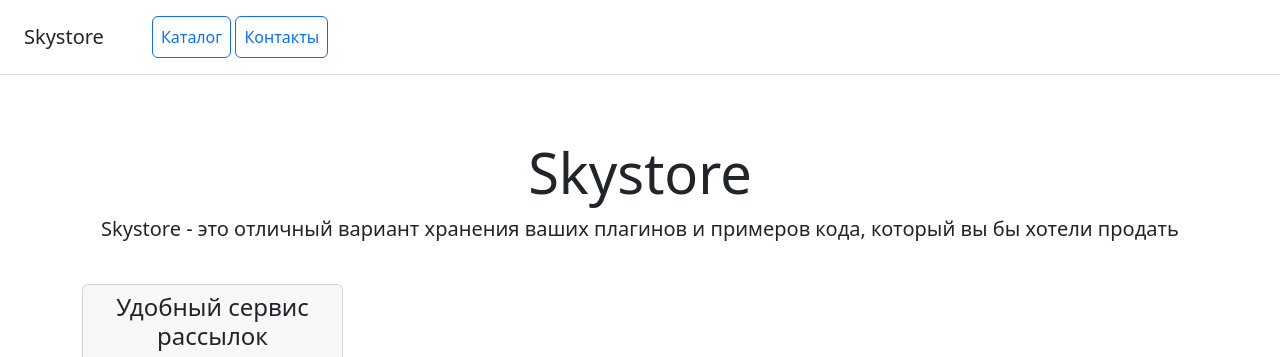
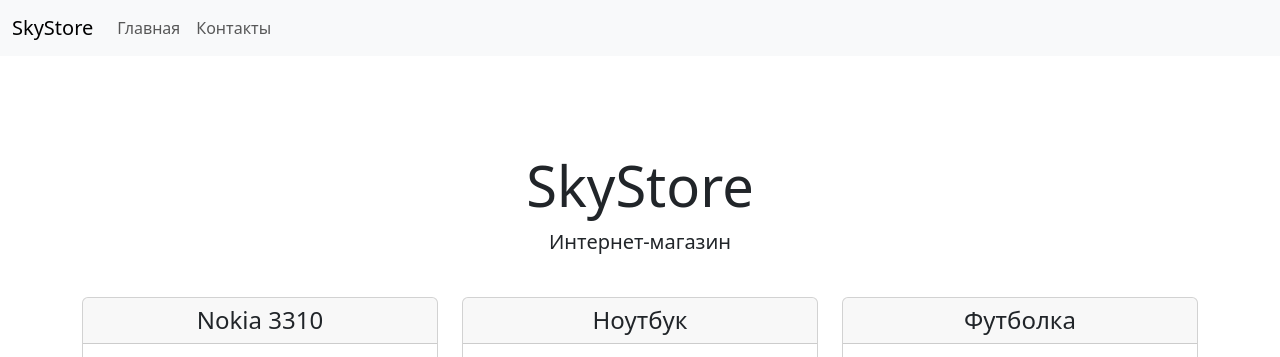
Before and after one commit to Carplatinum/skystore, a Django app: page / in a window 1280 px wide. Shown: the top 357 px of the page. Run offline with Django 5.2, Linux system fonts and the light colour scheme; data comes from the database, SQL or seed files in the repository; both versions use the stored data as it was after the commit.

Commit message:
добавлены контроллер и шаблон для страницы товара, обновлена главная страница, выделены базовый шаблон и подшаблон меню

```diff
--- /dev/null
+++ b/catalog/templates/catalog/base.html
@@ -0,0 +1,28 @@
+{% load static %}
+<!DOCTYPE html>
+<html lang="ru">
+<head>
+  <meta charset="UTF-8" />
+  <meta name="viewport" content="width=device-width, initial-scale=1" />
+  <title>{% block title %}SkyStore{% endblock %}</title>
+  <!-- Bootstrap CSS -->
+  <link href="https://cdn.jsdelivr.net/npm/bootstrap@5.3.0/dist/css/bootstrap.min.css" rel="stylesheet" />
+  <link rel="stylesheet" href="{% static 'css/style.css' %}" />
+</head>
+<body>
+  {# Подключаем главное меню #}
+  {% include 'catalog/menu.html' %}
+
+  <main class="container py-4">
+    {% block content %}
+    {% endblock %}
+  </main>
+
+  <footer class="pt-4 my-md-5 pt-md-5 border-top text-center">
+    <small class="d-block mb-3 text-muted">&copy; 2025 SkyStore</small>
+  </footer>
+
+  <!-- Bootstrap JS Bundle -->
+  <script src="https://cdn.jsdelivr.net/npm/bootstrap@5.3.0/dist/js/bootstrap.bundle.min.js"></script>
+</body>
+</html>
--- a/catalog/templates/catalog/home.html
+++ b/catalog/templates/catalog/home.html
@@ -1,80 +1,46 @@
-<!doctype html>
-<html lang="en">
-<head>
-  <meta charset="utf-8">
-  <meta name="viewport" content="width=device-width, initial-scale=1">
-  <title>Skystore</title>
-  <!-- Bootstrap CSS -->
-  <link href="https://cdn.jsdelivr.net/npm/bootstrap@5.3.0/dist/css/bootstrap.min.css" rel="stylesheet">
-</head>
-<body>
-<div class="d-flex flex-column flex-md-row align-items-center p-3 px-md-4 mb-3 bg-white border-bottom box-shadow">
-    <h5 class="my-0 mr-md-auto font-weight-normal">Skystore</h5>
-    <nav class="ms-5">
-        <a class="p-2 btn btn-outline-primary" href="{% url 'catalog:home' %}">Каталог</a>
-        <a class="p-2 btn btn-outline-primary" href="{% url 'catalog:contacts' %}">Контакты</a>
-    </nav>
+{% extends "catalog/base.html" %}
+{% load static %}
+
+{% block title %}Главная - SkyStore{% endblock %}
+
+{% block content %}
+  <div class="pricing-header px-3 py-3 pt-md-5 pb-md-4 mx-auto text-center">
+    <h1 class="display-4">SkyStore</h1>
+    <p class="lead">Интернет-магазин</p>
   </div>
 
-<div class="pricing-header px-3 py-3 pt-md-5 pb-md-4 mx-auto text-center">
-    <h1 class="display-4">Skystore</h1>
-    <p class="lead">Skystore - это отличный вариант хранения ваших плагинов и примеров кода, который вы бы хотели продать</p>
-</div>
-
-<div class="container">
-    <div class="row text-center">
-        <div class="col-3">
-            <div class="card mb-4 box-shadow">
+  <div class="row text-center" id="products-list">
+    {% for product in products %}
+      <div class="col-lg-4 col-md-6 mb-4"> {# Используем сетку Bootstrap для карточек #}
+        <div class="card h-100 box-shadow">
           <div class="card-header">
-                    <h4 class="my-0 font-weight-normal">Удобный сервис рассылок</h4>
+            <h4 class="my-0 font-weight-normal">{{ product.name }}</h4>
           </div>
           <div class="card-body">
-                    <h1 class="card-title pricing-card-title">$ 140</h1>
+            <a href="{% url 'catalog:product_detail' product.pk %}">
+              {% if product.image %}
+                <img src="{{ product.image.url }}" alt="{{ product.name }}" class="img-fluid mb-3" style="max-height: 150px; object-fit: contain;">
+              {% else %}
+                <img src="{% static 'img/no_image.png' %}" alt="Нет изображения" class="img-fluid mb-3" style="max-height: 150px; object-fit: contain;"> {# Заглушка для изображений #}
+              {% endif %}
+            </a>
+            <h1 class="card-title pricing-card-title">{{ product.price }} ₽</h1>
             <ul class="list-unstyled mt-3 mb-4 text-start m-3">
-                        <li>- Неограниченная лицензия</li>
-                        <li>- Поддержка</li>
-                        <li>- Установка на сервер</li>
-                        <li>- Получение обновлений</li>
+              <li>
+                {{ product.description|truncatechars:100 }}
+                {% if product.description|length > 100 %}
+                  <a href="{% url 'catalog:product_detail' product.pk %}">Подробнее</a>
+                {% endif %}
+              </li>
             </ul>
-                    <button type="button" class="btn btn-lg btn-block btn-outline-primary">Купить</button>
+            <a href="{% url 'catalog:product_detail' product.pk %}" class="btn btn-lg btn-block btn-outline-primary">Подробнее</a>
           </div>
         </div>
       </div>
+    {% empty %}
+      <div class="col-12">
+        <p>Товары не найдены.</p>
       </div>
-
-    <footer class="pt-4 my-md-5 pt-md-5 border-top">
-        <div class="row">
-            <div class="col-12 col-md">
-                SkyStore
-                <small class="d-block mb-3 text-muted">&copy; 2023</small>
+    {% endfor %}
   </div>
-            <div class="col-6 col-md">
-                <h5>Категории</h5>
-                <ul class="list-unstyled text-small">
-                    <li><a class="text-muted" href="#">Рассылки</a></li>
-                    <li><a class="text-muted" href="#">Телеграм боты</a></li>
-                    <li><a class="text-muted" href="#">Полезные утилиты</a></li>
-                    <li><a class="text-muted" href="#">Веб-приложения</a></li>
-                    <li><a class="text-muted" href="#">Микросервисы</a></li>
-                </ul>
-            </div>
-            <div class="col-6 col-md">
-                <h5>Дополнительно</h5>
-                <ul class="list-unstyled text-small">
-                    <li><a class="text-muted" href="#">Мы пишем</a></li>
-                </ul>
-            </div>
-            <div class="col-6 col-md">
-                <h5>О нас</h5>
-                <ul class="list-unstyled text-small">
-                    <li><a class="text-muted" href="{% url 'catalog:contacts' %}">Контакты</a></li>
-                </ul>
-            </div>
-        </div>
-    </footer>
-</div>
-
-<!-- Bootstrap JS Bundle -->
-<script src="https://cdn.jsdelivr.net/npm/bootstrap@5.3.0/dist/js/bootstrap.bundle.min.js"></script>
-</body>
-</html>
+{% endblock %}
--- /dev/null
+++ b/catalog/templates/catalog/menu.html
@@ -0,0 +1,19 @@
+<nav class="navbar navbar-expand-lg navbar-light bg-light mb-4">
+  <div class="container-fluid">
+    <a class="navbar-brand" href="{% url 'catalog:home' %}">SkyStore</a>
+    <button class="navbar-toggler" type="button" data-bs-toggle="collapse" data-bs-target="#navbarNav"
+      aria-controls="navbarNav" aria-expanded="false" aria-label="Переключатель навигации">
+      <span class="navbar-toggler-icon"></span>
+    </button>
+    <div class="collapse navbar-collapse" id="navbarNav">
+      <ul class="navbar-nav">
+        <li class="nav-item">
+          <a class="nav-link" href="{% url 'catalog:home' %}">Главная</a>
+        </li>
+        <li class="nav-item">
+          <a class="nav-link" href="{% url 'catalog:contacts' %}">Контакты</a>
+        </li>
+      </ul>
+    </div>
+  </div>
+</nav>
--- a/catalog/urls.py
+++ b/catalog/urls.py
@@ -4,6 +4,7 @@ from . import views
 app_name = 'catalog'
 
 urlpatterns = [
-    path('', views.home, name='home'),  # главная страница по адресу /
-    path('contacts/', views.contacts, name='contacts'),  # страница контактов по адресу /contacts/
+    path('', views.home, name='home'),  # главная страница
+    path('contacts/', views.contacts, name='contacts'),  # контакты
+    path('product/<int:pk>/', views.product_detail, name='product_detail'),  # страница товара
 ]
--- a/catalog/views.py
+++ b/catalog/views.py
@@ -1,7 +1,13 @@
-from django.shortcuts import render
+from django.shortcuts import render, get_object_or_404
+from catalog.models import Product, Category
 
 def home(request):
-    return render(request, 'catalog/home.html')
+    products = Product.objects.all() # Получаем все товары из базы данных
+    return render(request, 'catalog/home.html', {'products': products})
 
 def contacts(request):
     return render(request, 'catalog/contacts.html')
+
+def product_detail(request, pk):
+    product = get_object_or_404(Product, pk=pk)
+    return render(request, 'catalog/product_detail.html', {'product': product})
--- a/skystore/settings.py
+++ b/skystore/settings.py
@@ -123,6 +123,8 @@ STATICFILES_DIRS = [
 
 DEFAULT_AUTO_FIELD = "django.db.models.BigAutoField"
 
+STATIC_URL = '/static/'
+STATICFILES_DIRS = [os.path.join(BASE_DIR, 'static')]
+
 MEDIA_URL = '/media/'
-
 MEDIA_ROOT = os.path.join(BASE_DIR, 'media')
```
Also changed, not shown: catalog/fixtures/products.json (+8 -8 lines), catalog/templates/catalog/contacts.html (+5 -55 lines), catalog/templates/catalog/product_detail.html (added, +20 -0 lines), test_connection.py (deleted, +0 -15 lines), media/products/nokia3310.png (added), media/products/джейн эйр.jpg (added), media/products/питон.jpg (added). Lines whose indentation alone changed are shown as unchanged.
